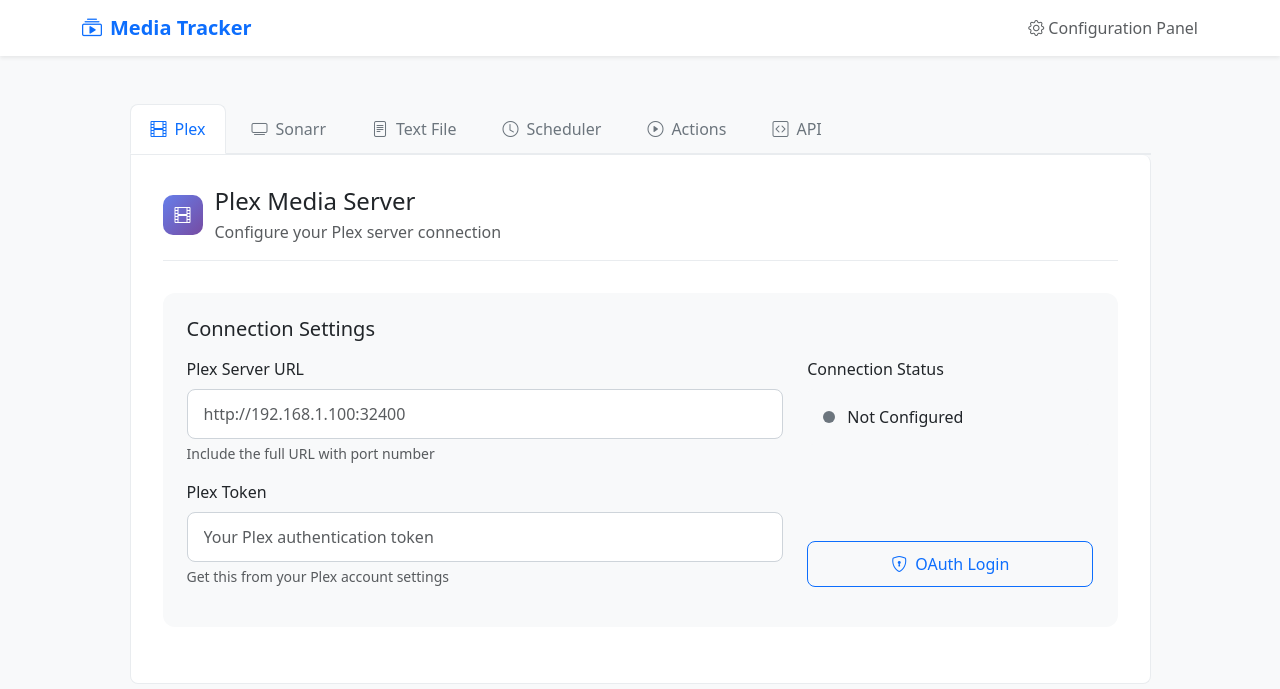
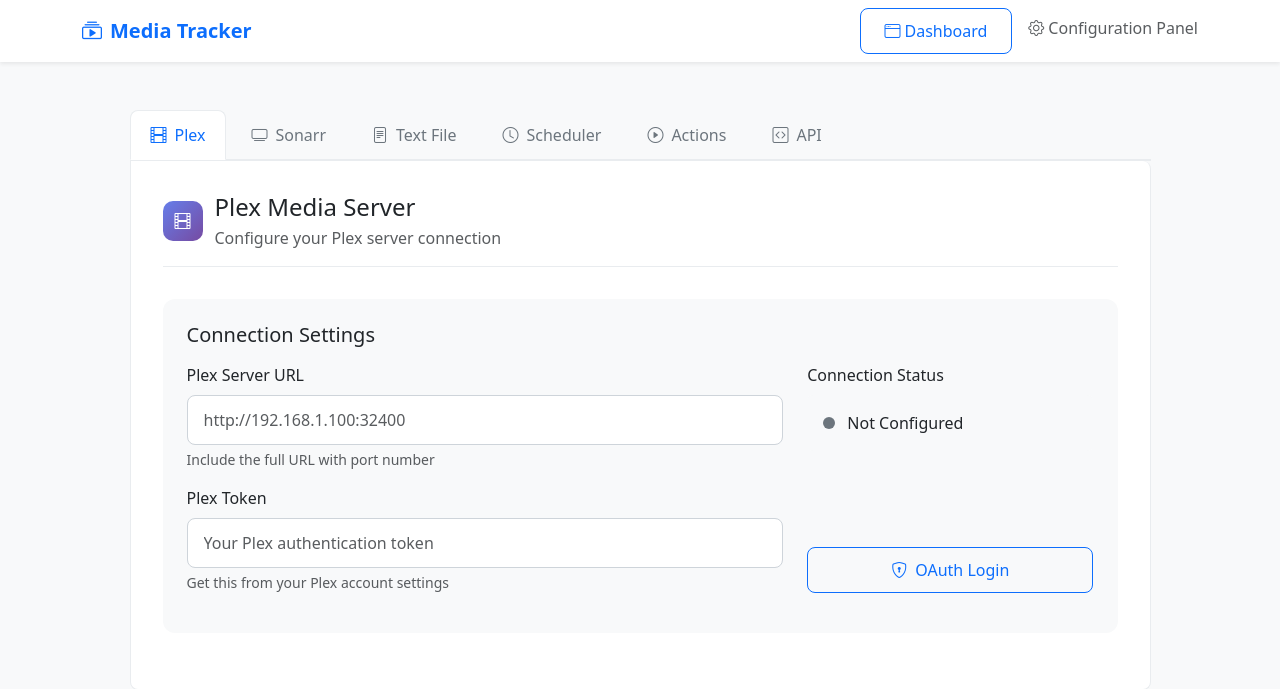
Before and after one commit to davidsnyder-nc/mediainfo, a Flask app: page / in a window 1280 px wide. Shown: the top 689 px of the page. Run offline with Flask 3, Linux system fonts and the light colour scheme.

Commit message:
Add a quick access button to open the dashboard from the main navigation
Adds a dashboard link in the main navigation bar in `templates/index.html`.

Replit-Commit-Author: Agent
Replit-Commit-Session-Id: a348d8b3-a9dd-4b7c-b489-dd80a70c8123
Replit-Commit-Screenshot-Url: https://storage.googleapis.com/screenshot-production-us-central1/bc33b432-78bb-40e6-885f-f1ce9680f1b4/63cdb2f0-2154-4ad1-ae4c-3f43196e5f91.jpg

```diff
--- a/templates/index.html
+++ b/templates/index.html
@@ -123,6 +123,9 @@
                 <i class="bi bi-collection-play me-2"></i>Media Tracker
             </a>
             <div class="navbar-nav ms-auto">
+                <a href="/dashboard" target="_blank" class="btn btn-outline-primary me-3">
+                    <i class="bi bi-window me-1"></i>Dashboard
+                </a>
                 <span class="navbar-text text-muted">
                     <i class="bi bi-gear me-1"></i>Configuration Panel
                 </span>
```
